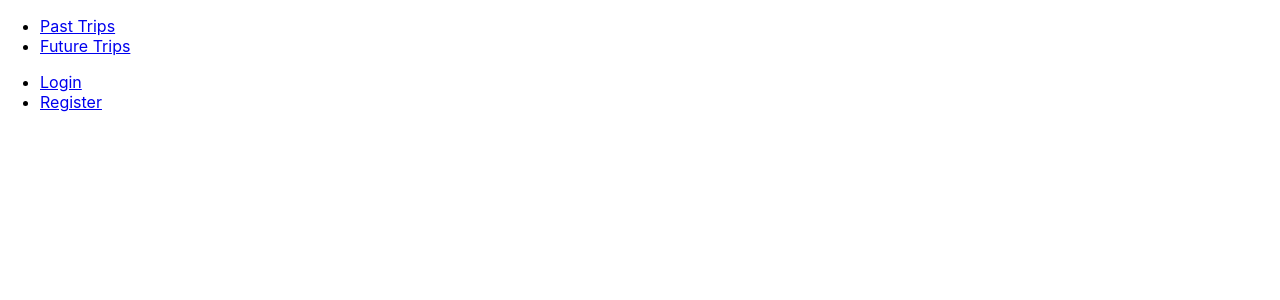
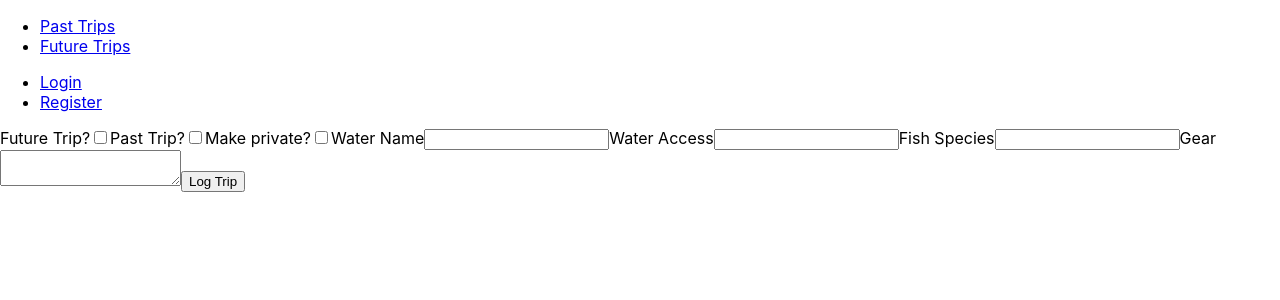
Before and after one commit to ajbyrd/waterlogged, a React (Create React App) app: page /tripform in a window 1280 px wide. Shown: the top 300 px of the page. Built offline with nearby package versions, Linux system fonts and the light colour scheme.

Commit message:
making trip from and trip card

```diff
--- a/src/api/waterlogged.json
+++ b/src/api/waterlogged.json
@@ -5,6 +5,12 @@
       "username": "Adam",
       "email": "adam@adam.com",
       "password": "123"
+    },
+    {
+      "username": "Hank",
+      "email": "hank@hank.com",
+      "password": "123",
+      "id": 2
     }
   ],
   "trip_details": [],
--- a/src/components/ApplicationViews.js
+++ b/src/components/ApplicationViews.js
@@ -1,10 +1,13 @@
 import { Route } from 'react-router-dom'
 import React, { Component } from 'react'
-import { Redirect } from 'react-router-dom'
+// import { Redirect } from 'react-router-dom'
 import Login from './auth/Login'
 import RegistrationForm from './auth/RegistrationForm'
-import APIManager from '../modules/APIManager'
+import APIManager from './module/APIManager'
 import Home from './home/Home'
+import TripForm from './trips/TripForm'
+
+
 class ApplicationViews extends Component {
 
     authenticated = () => localStorage.getItem('credentials') !== null
@@ -42,6 +45,12 @@ class ApplicationViews extends Component {
                         return <Home setUser={this.props.setUser} authenticated={this.authenticated} {...props} />
                     }}
                 />
+
+                <Route
+                    exact path="/tripform" render={props => {
+                        return <TripForm setUser={this.props.setUser} authenticated={this.authenticated} {...props} />
+                    }}
+                />
             </>
         )
     }
--- a/src/components/auth/Login.js
+++ b/src/components/auth/Login.js
@@ -1,7 +1,7 @@
 
 
 import React, { Component } from 'react'
-import APIManager from '../../modules/APIManager'
+import APIManager from '../module/APIManager'
 
 class Login extends Component {
 
--- a/src/components/auth/RegistrationForm.js
+++ b/src/components/auth/RegistrationForm.js
@@ -1,5 +1,5 @@
 import React, { Component } from 'react'
-import APIManager from '../../modules/APIManager'
+import APIManager from '../module/APIManager'
 
 class RegistrationForm extends Component {
     state = {
@@ -38,7 +38,6 @@ class RegistrationForm extends Component {
                             })
                             this.props.history.push("/home")
                         })
-
                 )
         }
     }
--- a/src/components/trips/TripForm.js
+++ b/src/components/trips/TripForm.js
@@ -1,11 +1,10 @@
 import React, { Component } from 'react'
-import APIManager from '../../module/APIManager'
+// import APIManager from '../../module/APIManager'
 
 
 class TripForm extends Component {
 
     state = {
-        userId: '',
         locationId: '',
         commentId: '',
         seasonId: '',
@@ -13,7 +12,7 @@ class TripForm extends Component {
         gear: '',
         isFuture: false,
         isPast: false,
-        isPrivate: '',
+        isPrivate: false,
         waterName: '',
         waterAccess: '',
         fish: '',
@@ -29,6 +28,13 @@ class TripForm extends Component {
 
     createTrip = evt => {
         evt.preventDefault()
+        if (this.state.waterName === "" || this.state.waterAccess === "" || this.state.fish === "" || this.state.gear === "" ||this.state.date === "") {
+            window.alert("Please complete all fields")
+        } else {
+            this.setState({ loadingStatus: true })
+            const userId = JSON.parse(localStorage.getItem("credentials")).userId
+
+        }
 
     }
 
@@ -64,7 +70,7 @@ class TripForm extends Component {
                     />
                 </label>
                 <label>
-                    Would you like to make these trip details private?
+                    Make private?
                         <input
                         name="isPrivate"
                         type="checkbox"
@@ -100,14 +106,29 @@ class TripForm extends Component {
                     />
                 </label>
                 <label>
+                    Fish Species
+                            <input
+                        name="fish"
+                        type="text"
+                        onChange={this.handleFieldChange}
+                        required
+                    />
+                </label>
+                <label>
                     Gear
-                            <textarea
+                    <textarea
                         name="gear"
                         type="text"
                         onChange={this.handleFieldChange}
                         required
                     />
                 </label>
+                <button
+                    type="button"
+                    disabled={this.state.loadingStatus}
+                    onClick={this.createTrip}
+                >Log Trip
+                </button>
             </form>
         )
     }
--- a/src/modules/APIManager.js
+++ /dev/null
@@ -1,46 +0,0 @@
-import React,{ Component } from 'react';
-
-const remoteURL = "http://localhost:5002"
-
-class APIManager extends Component {
-
-
-    get(page, id) {
-        return fetch(`${remoteURL}/${page}/${id}`)
-            .then(r => r.json())
-    }
-
-    getAll(page) {
-        return fetch(`${remoteURL}/${page}`)
-            .then(r => r.json())
-    }
-
-    post(page, newItem) {
-        return fetch(`${remoteURL}/${page}`, {
-            method: "POST",
-            headers: {
-                "Content-Type": "application/json"
-            },
-            body: JSON.stringify(newItem)
-        }).then(data => data.json())
-    }
-
-    put(page, id, editedItem) {
-        return fetch(`${remoteURL}/${page}/${id}`, {
-            method: "PUT",
-            headers: {
-                "Content-Type": "application/json"
-            },
-            body: JSON.stringify(editedItem)
-        }).then(data => data.json())
-    }
-
-    delete(page, id) {
-        return fetch(`${remoteURL}/${page}/${id}`, {
-            method: "DELETE",
-        }).then(data => data.json())
-    }
-
-}
-
-export default APIManager
```
Also changed, not shown: src/api/database.json (deleted, +0 -19 lines), src/components/module/APIManager.js (+5 -7 lines), src/components/trips/TripCard.js (added, +20 -0 lines). Lines whose indentation alone changed are shown as unchanged.
